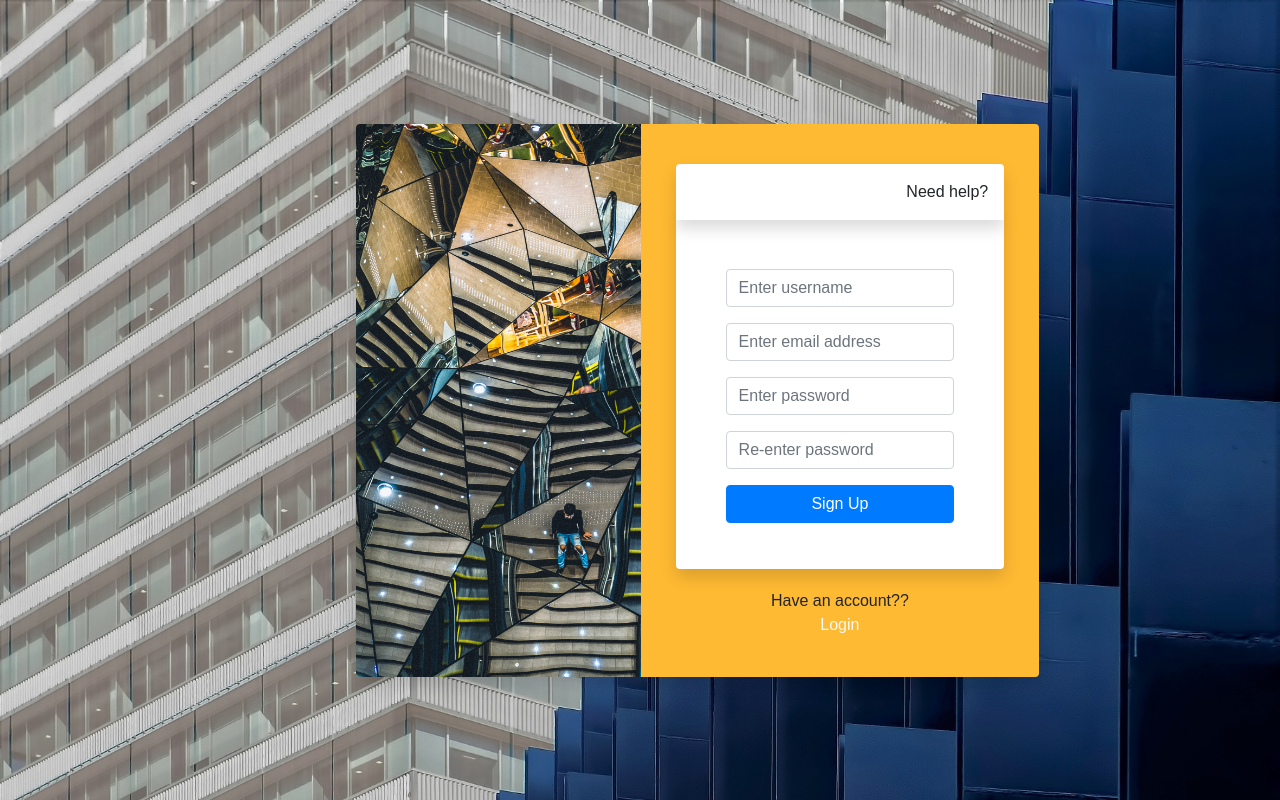
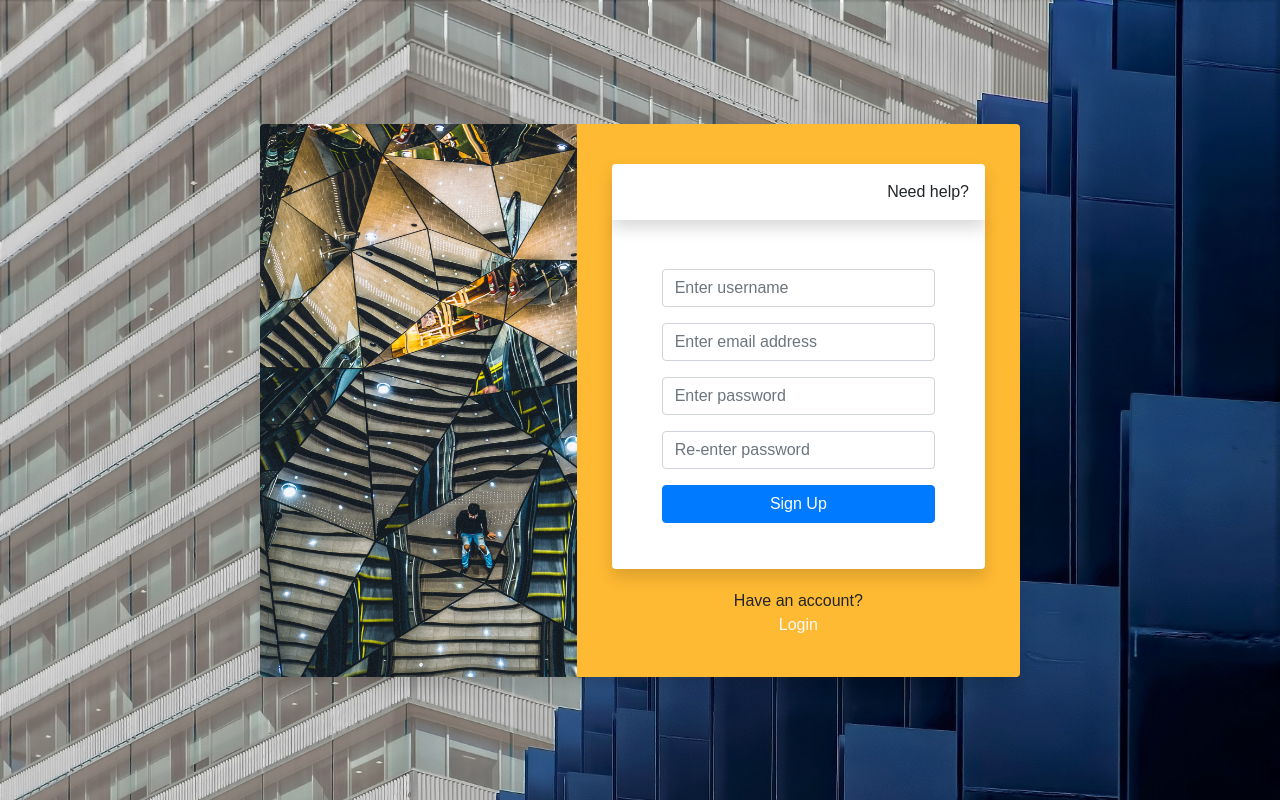
Before and after one commit to jvc1019/Zest, a PHP site: page /src/signup-page.php in a window 1280 px wide. Run offline with PHP 8.4, Linux system fonts and the light colour scheme.

Commit message:
Minor changes on UI
centering pages without navbar

```diff
--- a/src/css/home.css
+++ b/src/css/home.css
@@ -56,6 +56,12 @@
   }
 }
 
+/* no-nav  utilized by signup, login*/
+#no-navbar{
+	padding-left: 15px;
+	padding-right: 15px;
+}
+
 /* index, landing css */
 .index-bg{
 	background-image: url("/cmsc128/resources/ricardo-gomez-angel-5OxgiLq33KM-unsplash.jpg");
@@ -70,7 +76,7 @@
 
 #time h1
 {
-	font-size: 70px;
+	font-size: 65px;
 
 }
 
--- a/src/index.php
+++ b/src/index.php
@@ -6,7 +6,7 @@
 	<!-- navigation bar -->
 	<?php include('navbar.php'); ?>
 
-	<div class="container" id="main">
+	<div class="container">
 		<div class="row">
 			<div class="col-md-1"></div>
 			<div class="col-md-5" id="mainHeader">
--- a/src/landing.php
+++ b/src/landing.php
@@ -3,7 +3,7 @@
 <link href="css/home.css" rel="stylesheet">
 
 <body class="index-bg">
-    <div class="container" id="main">
+    <div class="container" id="no-navbar">
         <br><br>
         <div class="row">
             <div class="col-md " id="leftbox">
--- a/src/login.php
+++ b/src/login.php
@@ -4,7 +4,7 @@
 
 <body class="index-bg">
 	<!-- navbar goes here -->
-	<div class="container">
+	<div class="container" id="no-navbar">
 		<div class="row page-center">
 			<div class="col-lg"></div>
 			<div class="col-md-8">
--- a/src/signup-page.php
+++ b/src/signup-page.php
@@ -5,7 +5,7 @@
 
 <body class="index-bg">
 	<!-- navbar goes here -->
-	<div class="container">
+	<div class="container" id="no-navbar">
 		<!-- processor for signup form -->
 		<?php include('signup.php'); ?>
 		<div class="row page-center">
@@ -41,9 +41,9 @@
 							</form>
 						</div>
 						<div class="signup-links">
-							<div class="text-gray-dark">Have an account??</div>
-							<a class="text-light" href="login.php">Login</a>
-						</div>
+                            <div class="text-gray-dark">Have an account?</div>
+                            <a class="text-light" href="login.php">Login</a>
+                        </div>
 					</div>
 				</div>
 			</div>
```
